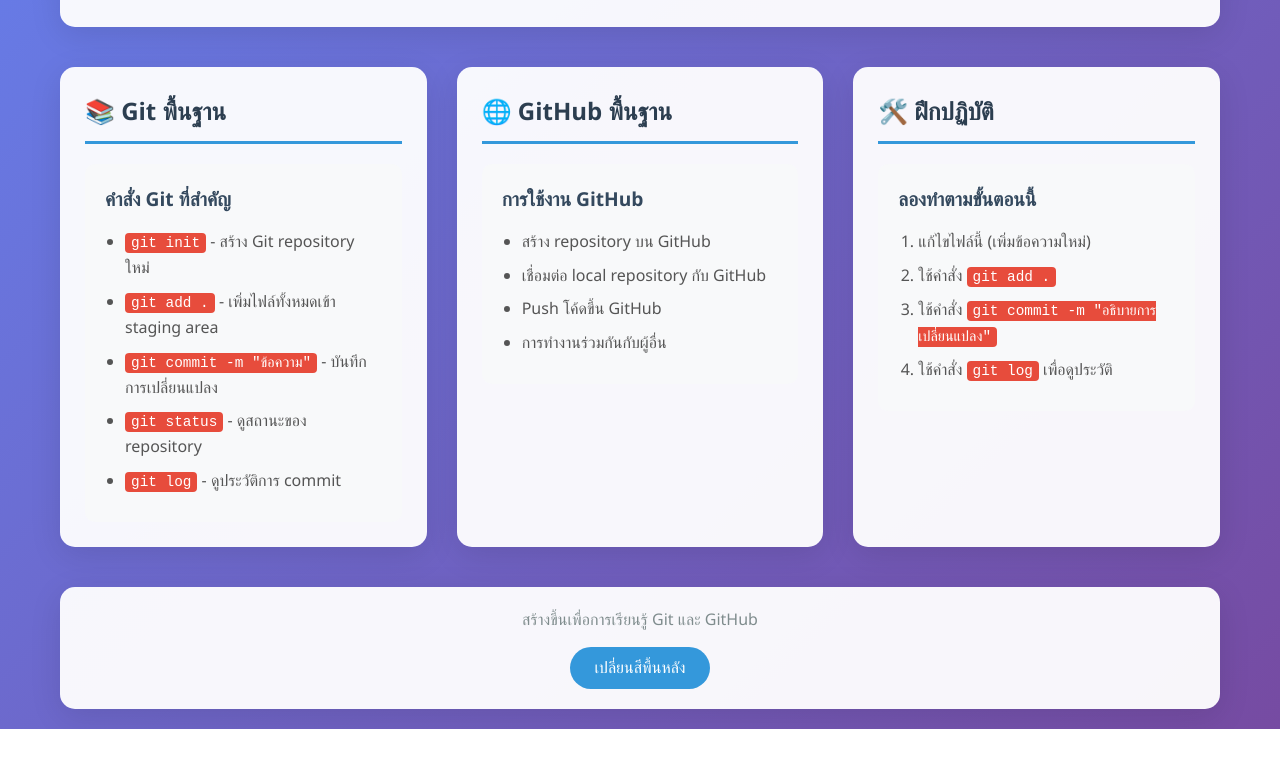
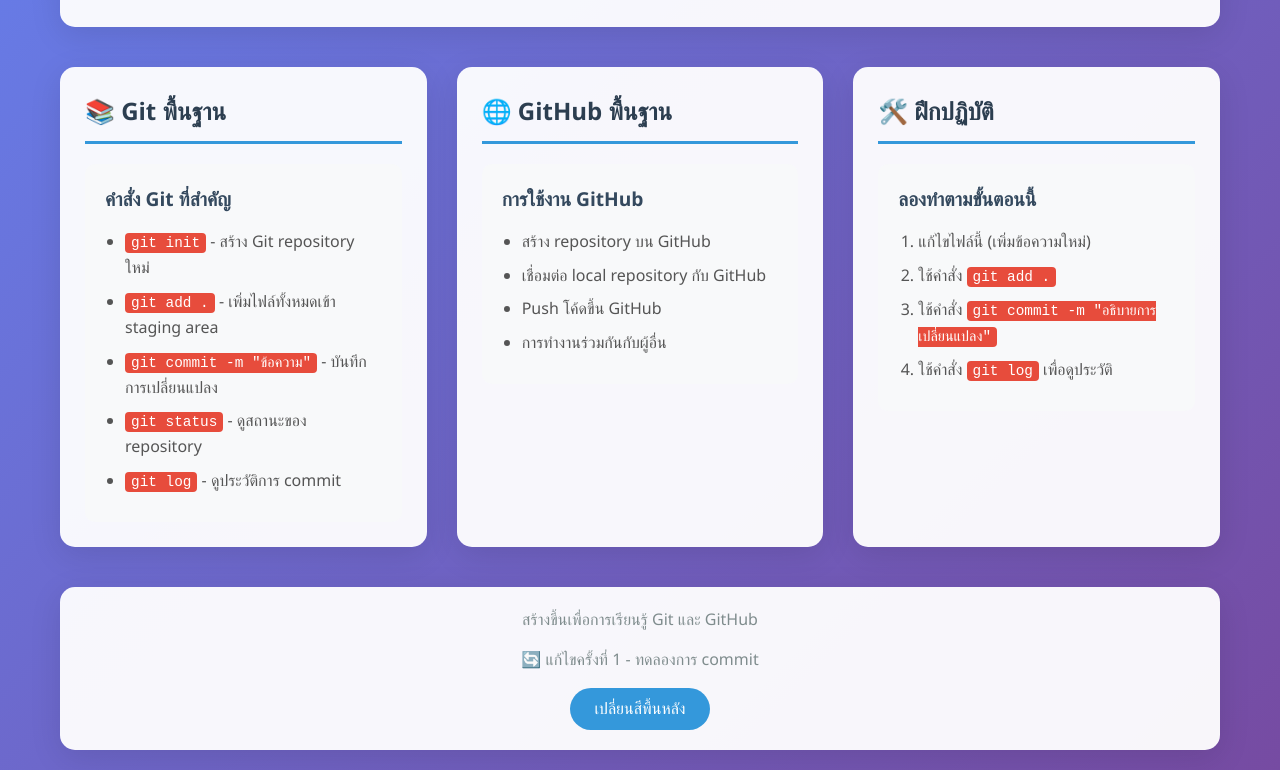
Before and after one commit to watcharin-02/test, a plain HTML site: page index.html in a window 1280 px wide. Shown: the part 155-925 px from the top of the page. Before the commit the page ends 884 px from the top, so only its background shows below. Drawn offline with Linux system fonts and the light colour scheme.

Commit message:
เพิ่มข้อความทดลองใน footer

```diff
--- a/index.html
+++ b/index.html
@@ -57,6 +57,7 @@
 
         <footer>
             <p>สร้างขึ้นเพื่อการเรียนรู้ Git และ GitHub</p>
+            <p>🔄 แก้ไขครั้งที่ 1 - ทดลองการ commit</p>
             <button id="changeColor">เปลี่ยนสีพื้นหลัง</button>
         </footer>
     </div>
```
